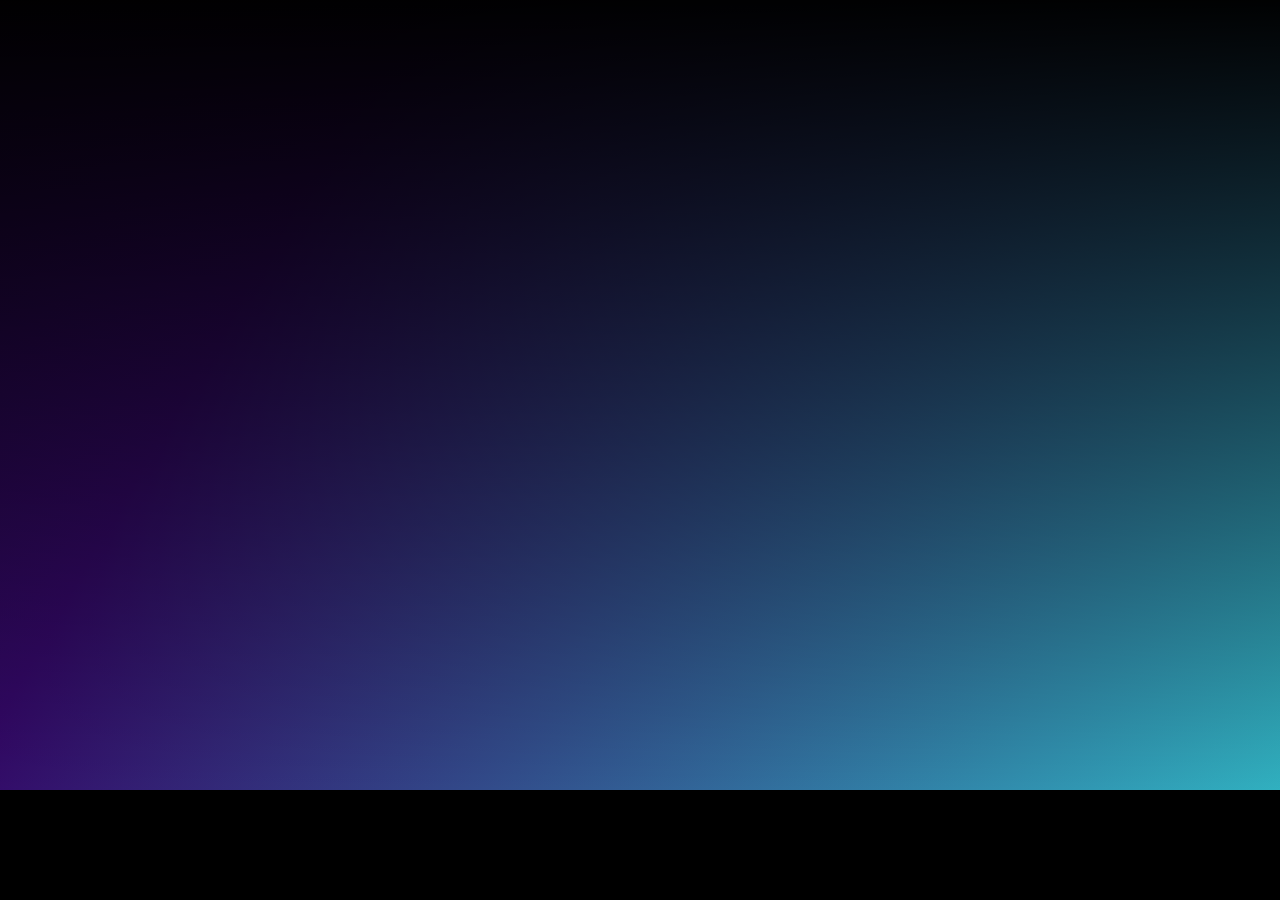
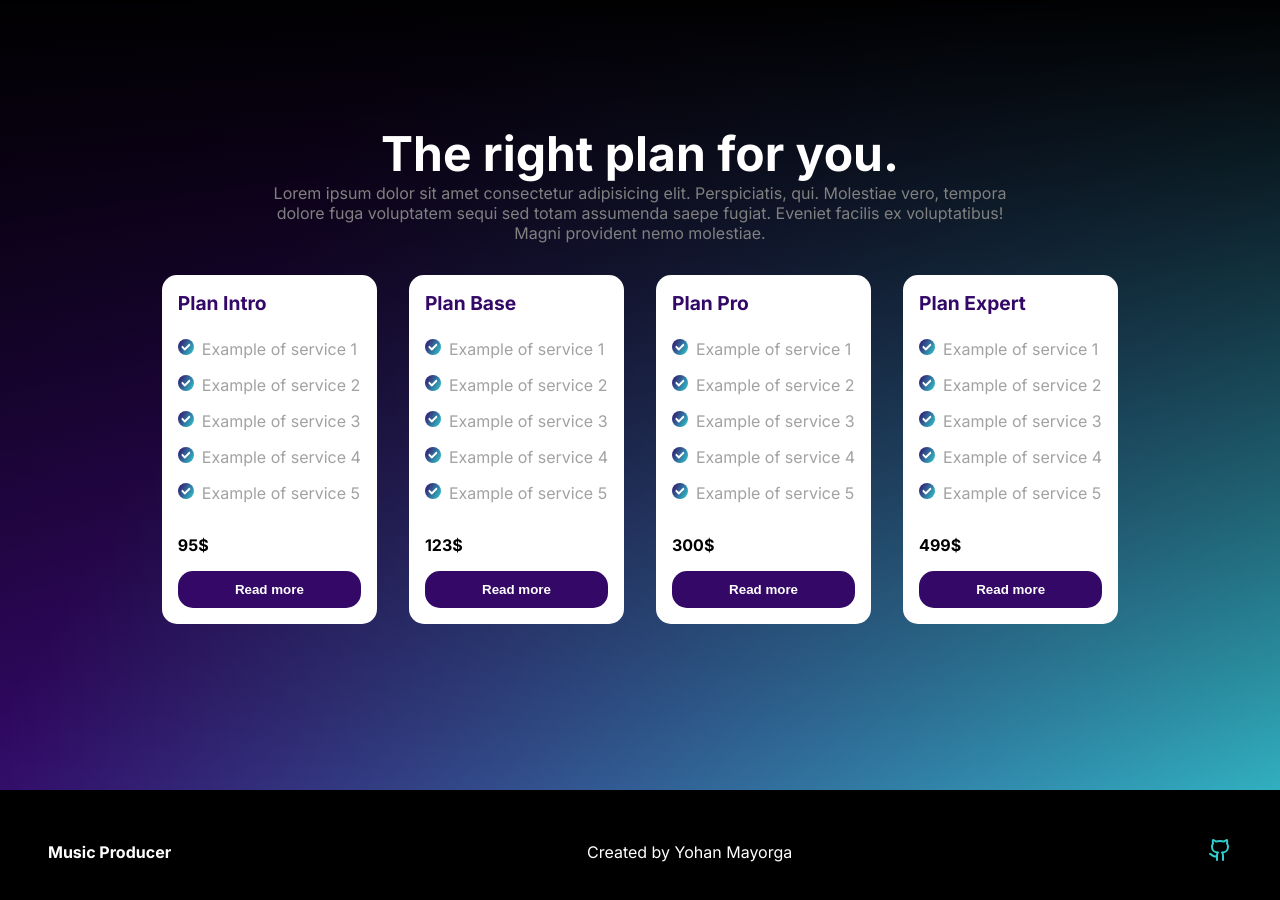
Before and after one commit to yohanmayorga/musicproducer, a Next.js app: page / in a window 1280 px wide. Shown: the part 3320-4220 px from the top of the page. Before the commit the page ends 4110 px from the top, so only its background shows below. Built offline with nearby package versions, Linux system fonts and the light colour scheme.

Commit message:
footer added

```diff
--- a/src/app/page.tsx
+++ b/src/app/page.tsx
@@ -6,6 +6,7 @@ import Banner from "@/pages/Banner";
 import Experience from "@/pages/Experience";
 import Work from "@/pages/Work";
 import Pricing from "@/pages/Pricing";
+import Footer from "@/components/Footer";
 
 export default function Home() {
   return (
@@ -15,6 +16,7 @@ export default function Home() {
       <Experience />
       <Work />
       <Pricing />
+      <Footer />
     </>
   );
 }
--- /dev/null
+++ b/src/components/Footer.tsx
@@ -0,0 +1,22 @@
+import React from "react";
+import styles from "@/styles/Footer.module.css";
+import { LuGithub } from "react-icons/lu";
+import Link from "next/link";
+
+const Footer = () => {
+  return (
+    <div className={styles.body}>
+      <h4 className={styles.title}>Music Producer</h4>
+      <p className={styles.name}>Created by Yohan Mayorga</p>
+      <Link
+        href="https://github.com/yohanmayorga/musicproducer"
+        target="_blank"
+        className={styles.link}
+      >
+        <LuGithub className={styles.icon} />
+      </Link>
+    </div>
+  );
+};
+
+export default Footer;
--- /dev/null
+++ b/src/components/PricingCard.tsx
@@ -0,0 +1,33 @@
+import React from "react";
+import styles from "@/styles/PricingCard.module.css";
+import { FaCheck } from "react-icons/fa";
+
+interface CardsProps {
+  title: string;
+  services: [];
+  price: number;
+}
+
+const PricingCard = ({ title, services, price }: CardsProps) => {
+  return (
+    <div className={styles.body}>
+      <div className={styles.title}>{title}</div>
+      <div className={styles.services}>
+        {services.map((card: any) => {
+          return (
+            <div key={card} className={styles.servicesItem}>
+              <FaCheck className={styles.icon} />
+              {card}
+            </div>
+          );
+        })}
+      </div>
+      <div className={styles.price}>{price}$</div>
+      <button type="button" className={styles.button}>
+        Read more
+      </button>
+    </div>
+  );
+};
+
+export default PricingCard;
--- a/src/pages/Pricing.tsx
+++ b/src/pages/Pricing.tsx
@@ -1,10 +1,78 @@
 import React from "react";
 import styles from "@/styles/Pricing.module.css";
+import PricingCard from "@/components/PricingCard";
 
 const Pricing = () => {
+  const cards = [
+    {
+      title: "Plan Intro",
+      services: [
+        "Example of service 1",
+        "Example of service 2",
+        "Example of service 3",
+        "Example of service 4",
+        "Example of service 5",
+      ],
+      price: 95,
+    },
+    {
+      title: "Plan Base",
+      services: [
+        "Example of service 1",
+        "Example of service 2",
+        "Example of service 3",
+        "Example of service 4",
+        "Example of service 5",
+      ],
+      price: 123,
+    },
+    {
+      title: "Plan Pro",
+      services: [
+        "Example of service 1",
+        "Example of service 2",
+        "Example of service 3",
+        "Example of service 4",
+        "Example of service 5",
+      ],
+      price: 300,
+    },
+    {
+      title: "Plan Expert",
+      services: [
+        "Example of service 1",
+        "Example of service 2",
+        "Example of service 3",
+        "Example of service 4",
+        "Example of service 5",
+      ],
+      price: 499,
+    },
+  ];
   return (
     <div id="pricing" className={styles.body}>
       <div className={styles.background}></div>
+      <div className={styles.header}>
+        <h3 className={styles.title}>The right plan for you.</h3>
+        <p className={styles.text}>
+          Lorem ipsum dolor sit amet consectetur adipisicing elit. Perspiciatis,
+          qui. Molestiae vero, tempora dolore fuga voluptatem sequi sed totam
+          assumenda saepe fugiat. Eveniet facilis ex voluptatibus! Magni
+          provident nemo molestiae.
+        </p>
+      </div>
+      <div className={styles.cards}>
+        {cards.map((card: any) => {
+          return (
+            <PricingCard
+              key={card.name}
+              title={card.title}
+              services={card.services}
+              price={card.price}
+            />
+          );
+        })}
+      </div>
     </div>
   );
 };
--- a/src/styles/ExperienceCard.module.css
+++ b/src/styles/ExperienceCard.module.css
@@ -8,7 +8,7 @@
 .image {
   width: 100%;
   height: auto;
-  border-radius: 15px;
+  border-radius: 25px;
 }
 
 .image:hover {
--- /dev/null
+++ b/src/styles/Footer.module.css
@@ -0,0 +1,18 @@
+.body {
+  background: black;
+  color: white;
+  padding: 3rem;
+  display: flex;
+  flex-direction: row;
+  justify-content: space-between;
+  align-items: center;
+}
+
+.icon {
+  font-size: 1.5rem;
+  color: #30cfd0;
+}
+
+.icon:hover {
+  cursor: pointer;
+}
--- a/src/styles/Pricing.module.css
+++ b/src/styles/Pricing.module.css
@@ -11,6 +11,7 @@
     rgba(0, 0, 0, 1) 0%,
     rgba(0, 0, 0, 0) 100%
   );
+  position: relative;
 }
 
 .background {
@@ -18,8 +19,9 @@
   background-size: 180% 180%;
   animation: gradient-animation 18s ease infinite;
   z-index: -1;
-  min-height: 100vh;
+  min-height: 100%;
   width: 100%;
+  position: absolute;
 }
 
 @keyframes gradient-animation {
@@ -33,3 +35,36 @@
     background-position: 0% 50%;
   }
 }
+
+.header {
+  width: 100%;
+  display: flex;
+  flex-direction: column;
+  justify-content: center;
+  align-items: center;
+  margin-left: 3rem;
+  margin-right: 3rem;
+}
+
+.title {
+  font-size: clamp(3rem, 3vw, 25rem);
+  color: white;
+}
+
+.text {
+  width: 60%;
+  text-align: center;
+  color: gray;
+}
+
+.cards {
+  display: flex;
+  flex-direction: row;
+  flex-wrap: wrap;
+  margin-left: 3rem;
+  margin-right: 3rem;
+  justify-content: center;
+  gap: 2rem;
+  margin-top: 2rem;
+  margin-bottom: 2rem;
+}
--- /dev/null
+++ b/src/styles/PricingCard.module.css
@@ -0,0 +1,53 @@
+.body {
+  display: flex;
+  flex-direction: column;
+  background: white;
+  border-radius: 15px;
+  padding: 1rem;
+  gap: 1rem;
+}
+
+.body:hover {
+  scale: 1.1;
+}
+
+.title {
+  font-size: 1.2rem;
+  font-weight: bold;
+  color: #330867;
+}
+
+.services {
+  margin-top: 0.5rem;
+}
+.servicesItem {
+  display: flex;
+  flex-direction: row;
+  gap: 0.5rem;
+  margin-bottom: 1rem;
+  color: rgb(162, 162, 162);
+}
+
+.icon {
+  background: linear-gradient(300deg, #30cfd0, #330867);
+  color: white;
+  border-radius: 50%;
+  padding: 0.2rem;
+}
+
+.price {
+  font-weight: bold;
+}
+
+.button {
+  background: #330867;
+  color: white;
+  padding: 0.7rem;
+  border-radius: 15px;
+  border: none;
+  font-weight: bold;
+}
+
+.button:hover {
+  cursor: pointer;
+}
```
